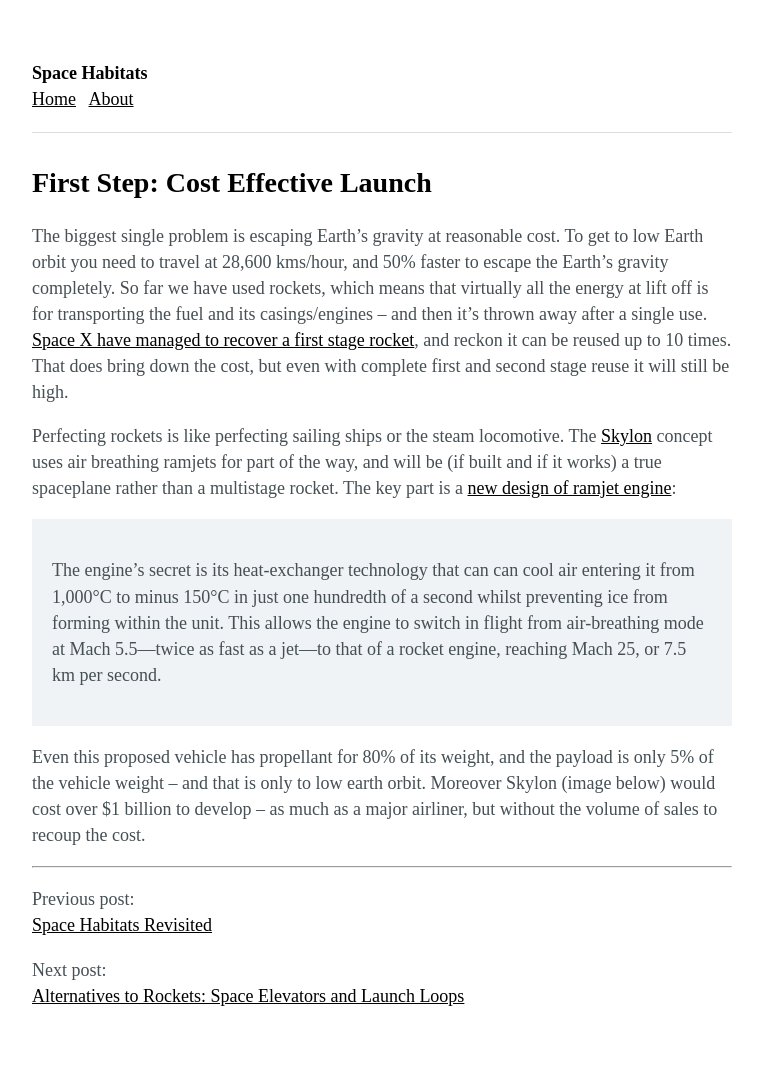
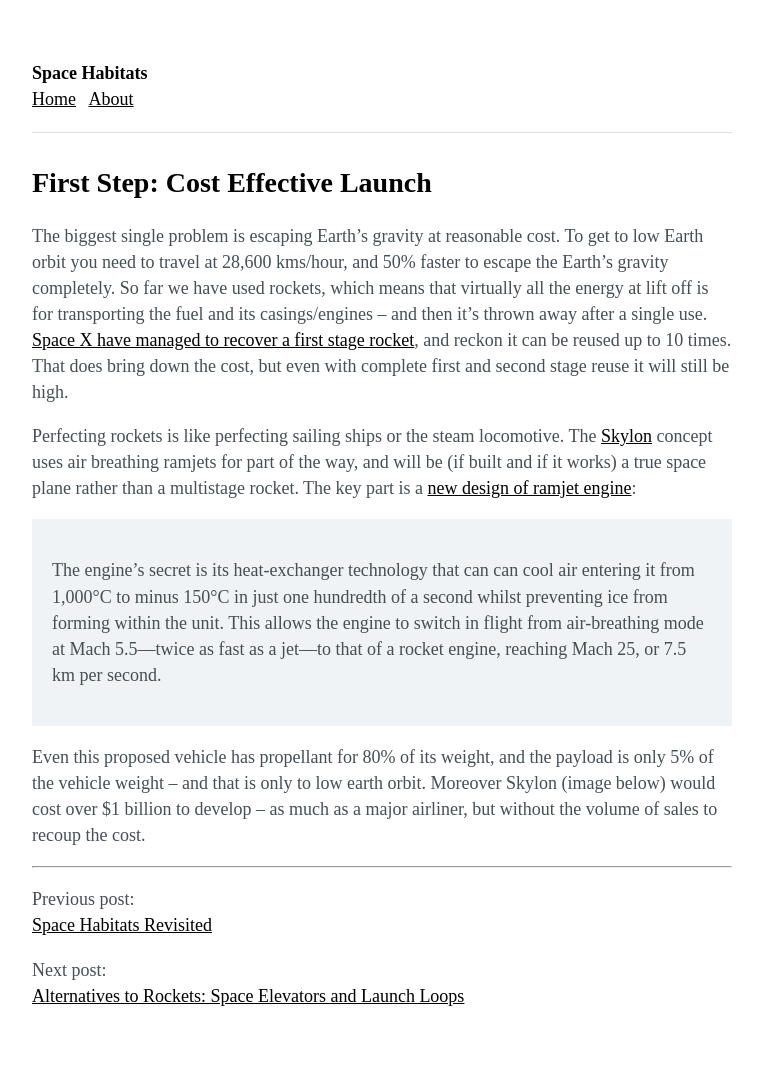
Before and after one commit to ffub/space-habitats, a Jekyll site: the page built from _posts/2016-04-28-first-step.markdown, in a window 1280 px wide. Shown: the whole page, without its empty margins (258-1021 px from the left). Built offline with Jekyll 4.4.1, drawn with Linux system fonts in a browser that asks for light colours.

Commit message:
Updated First Step

```diff
--- a/_posts/2016-04-28-first-step.markdown
+++ b/_posts/2016-04-28-first-step.markdown
@@ -5,7 +5,7 @@ date: 2016-04-28 23:55:00 +01:00
 
 The biggest single problem is escaping Earth’s gravity at reasonable cost. To get to low Earth orbit you need to travel at 28,600 kms/hour, and 50% faster to escape the Earth’s gravity completely. So far we have used rockets, which means that virtually all the energy at lift off is for transporting the fuel and its casings/engines – and then it’s thrown away after a single use. [Space X have managed to recover a first stage rocket][spacex], and reckon it can be reused up to 10 times. That does bring down the cost, but even with complete first and second stage reuse it will still be high.
 
-Perfecting rockets is like perfecting sailing ships or the steam locomotive. The [Skylon][skylon] concept  uses air breathing ramjets for part of the way, and will be (if built and if it works) a true spaceplane rather than a multistage rocket.  The key part is a [new design of ramjet engine][ramjet]:
+Perfecting rockets is like perfecting sailing ships or the steam locomotive. The [Skylon][skylon] concept  uses air breathing ramjets for part of the way, and will be (if built and if it works) a true space plane rather than a multistage rocket.  The key part is a [new design of ramjet engine][ramjet]:
 
 > The engine’s secret is its heat-exchanger technology that can can cool air entering it from 1,000°C to minus 150°C in just one hundredth of a second whilst preventing ice from forming within the unit. This allows the engine to switch in flight from air-breathing mode at Mach 5.5—twice as fast as a jet—to that of a rocket engine, reaching Mach 25, or 7.5 km per second.
 
```
